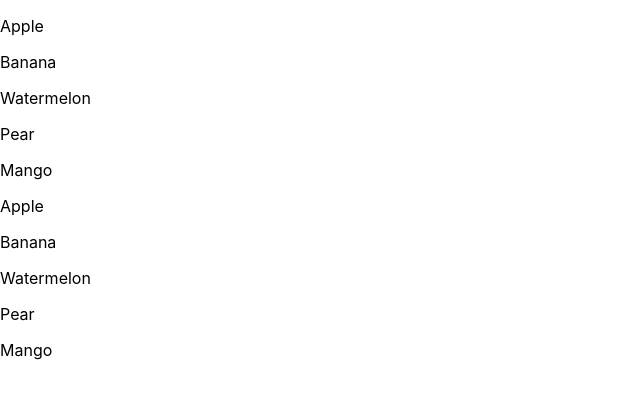
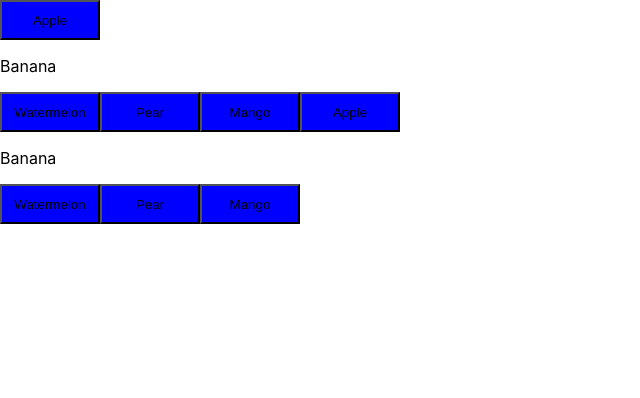
Before and after one commit to pratikk2609/myfirstwebapp, a React (Create React App) app: page / in a window 1280 px wide. Shown: the top 398 px of the page, without its empty margins (0-640 px from the left). Built offline with nearby package versions, Linux system fonts and the light colour scheme.

Commit message:
css added

```diff
--- a/src/components/Fruits.js
+++ b/src/components/Fruits.js
@@ -1,11 +1,21 @@
 import React from 'react'
 
 function Fruits() {
-    const names = ['Apple', 'Banana', 'Watermelon', 'Pear', 'Mango','Apple', 'Banana', 'Watermelon', 'Pear', 'Mango']
+    const names = ['Apple', 'Banana', 'Watermelon', 'Pear', 'Mango', 'Apple', 'Banana', 'Watermelon', 'Pear', 'Mango']
 
     return (
         <div>
-             {names.map(n => <p>{n}</p>)}
+            {names.map(id => {
+                if (id === "Banana")
+                    return <p>{id}</p>
+                else
+                    return <button style={{
+                        backgroundColor: 'blue',
+                        width: '100px',
+                        height: '40px'
+                    }}>{id}</button>
+            })
+            }
         </div>
     )
 }
```
